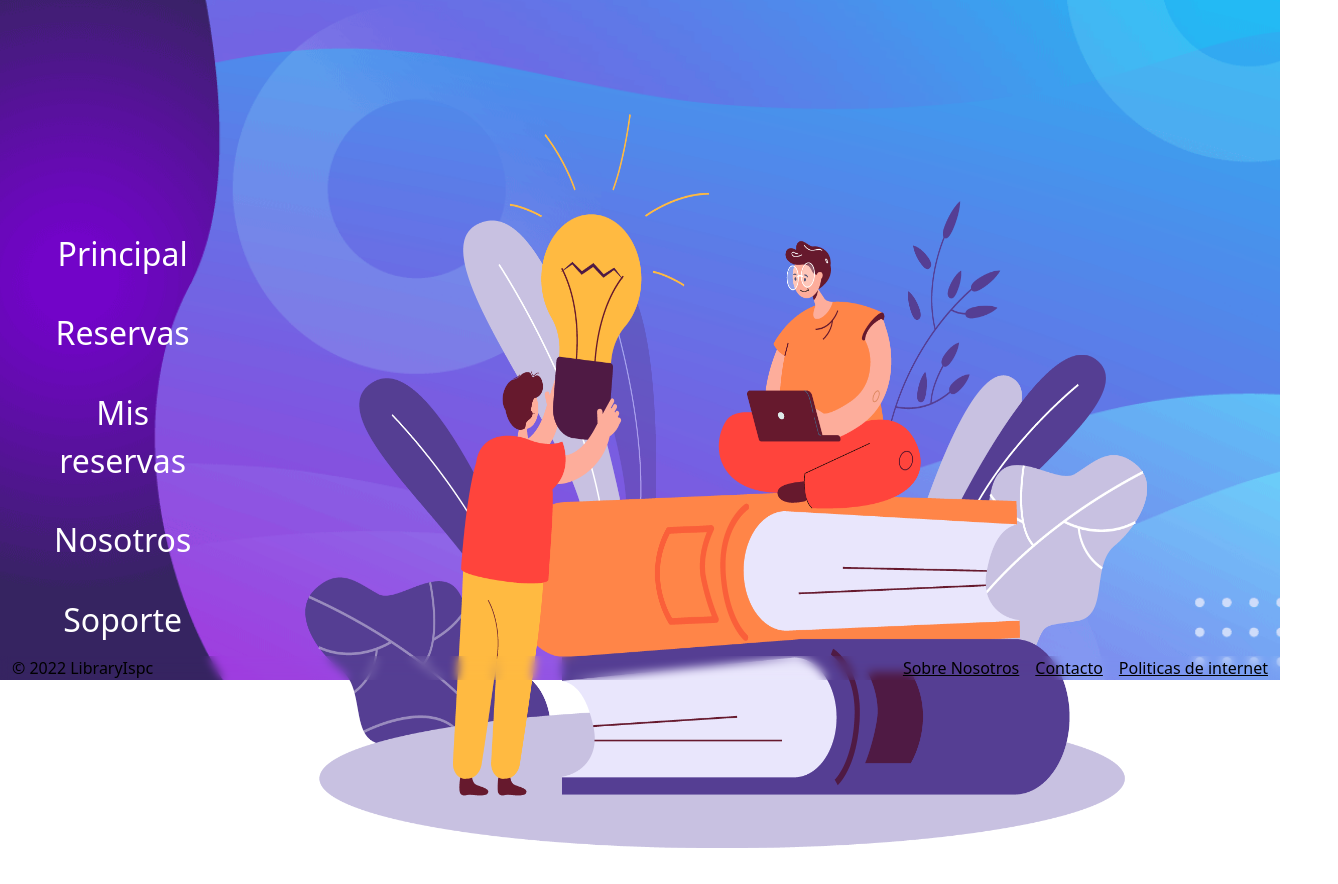
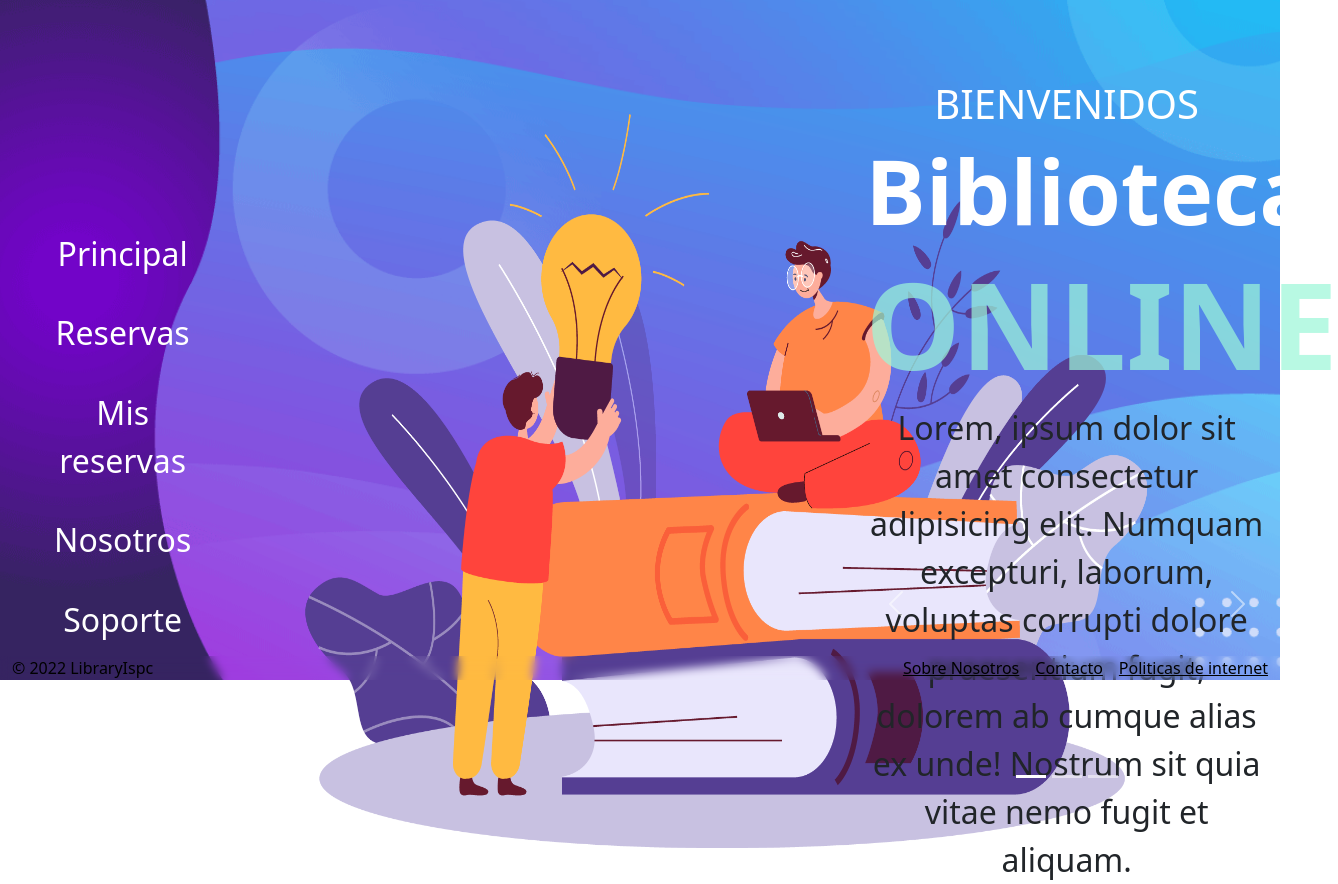
Before and after one commit to MiguelJoke/Library-ISPC, an Angular app in the folder Frontend en Angular/library_ispc/: page /home in a window 1280 px wide. Shown: the part 120-1004 px from the top of the page, 1338 px wide, since content can reach past the window. Before the commit the page ends 980 px from the top, so only its background shows below. Built offline with nearby package versions, Linux system fonts and the light colour scheme.

Commit message:
Se avanzo con la pagina home
Se avanzo con la pagina home, agregando los textos y el slide

```diff
--- a/Frontend en Angular/library_ispc/src/app/pages/home/home.component.css
+++ b/Frontend en Angular/library_ispc/src/app/pages/home/home.component.css
@@ -34,3 +34,26 @@
 .listmenu a:hover{
     color: black;
 }
+
+.titulohome{
+    text-align: center;
+    margin-top: 200px;
+    color: white;
+}
+
+.txtbiblioteca{
+    font-size: 90px;
+    font-weight: bold;
+}
+
+.txtonline{
+    font-size: 120px;
+    font-weight: bold;
+    color: rgba(156, 247, 216, 0.712);
+}
+
+.slide{
+    font-size: xx-large;
+    text-align: center;
+    height: 400px;
+}
--- a/Frontend en Angular/library_ispc/src/app/pages/home/home.component.html
+++ b/Frontend en Angular/library_ispc/src/app/pages/home/home.component.html
@@ -11,7 +11,37 @@
         </div>
         <div class="col-6"><img class=" p-0" src="/assets/img/imghome.png" alt="libroshome" height="980px" width="1000px"></div>
         <div class="col-4">
-
+            <div class="titulohome">
+                <h1>BIENVENIDOS</h1>
+                <h1 class="txtbiblioteca">Biblioteca</h1>
+                <h1 class="txtonline">ONLINE</h1>
+            </div>
+            <div id="carouselExampleIndicators" class="carousel slide" data-bs-ride="true">
+                <div class="carousel-indicators">
+                  <button type="button" data-bs-target="#carouselExampleIndicators" data-bs-slide-to="0" class="active" aria-current="true" aria-label="Slide 1"></button>
+                  <button type="button" data-bs-target="#carouselExampleIndicators" data-bs-slide-to="1" aria-label="Slide 2"></button>
+                  <button type="button" data-bs-target="#carouselExampleIndicators" data-bs-slide-to="2" aria-label="Slide 3"></button>
+                </div>
+                <div class="carousel-inner">
+                  <div class="carousel-item active">
+                    <label for="" class="slide">Lorem, ipsum dolor sit amet consectetur adipisicing elit. Numquam excepturi, laborum, voluptas corrupti dolore praesentium fugit, dolorem ab cumque alias ex unde! Nostrum sit quia vitae nemo fugit et aliquam.</label>
+                  </div>
+                  <div class="carousel-item ">
+                    <label for="">Lorem, ipsum dolor sit amet consectetur adipisicing elit. Numquam excepturi, laborum, voluptas corrupti dolore praesentium fugit, dolorem ab cumque alias ex unde! Nostrum sit quia vitae nemo fugit et aliquam.</label>
+                  </div>
+                  <div class="carousel-item">
+                    <label for="">Lorem, ipsum dolor sit amet consectetur adipisicing elit. Numquam excepturi, laborum, voluptas corrupti dolore praesentium fugit, dolorem ab cumque alias ex unde! Nostrum sit quia vitae nemo fugit et aliquam.</label>
+                  </div>
+                </div>
+                <button class="carousel-control-prev" type="button" data-bs-target="#carouselExampleIndicators" data-bs-slide="prev">
+                  <span class="carousel-control-prev-icon" aria-hidden="true"></span>
+                  <span class="visually-hidden">Previous</span>
+                </button>
+                <button class="carousel-control-next" type="button" data-bs-target="#carouselExampleIndicators" data-bs-slide="next">
+                  <span class="carousel-control-next-icon" aria-hidden="true"></span>
+                  <span class="visually-hidden">Next</span>
+                </button>
+              </div>
         </div>
     </div>
 </div>
```
